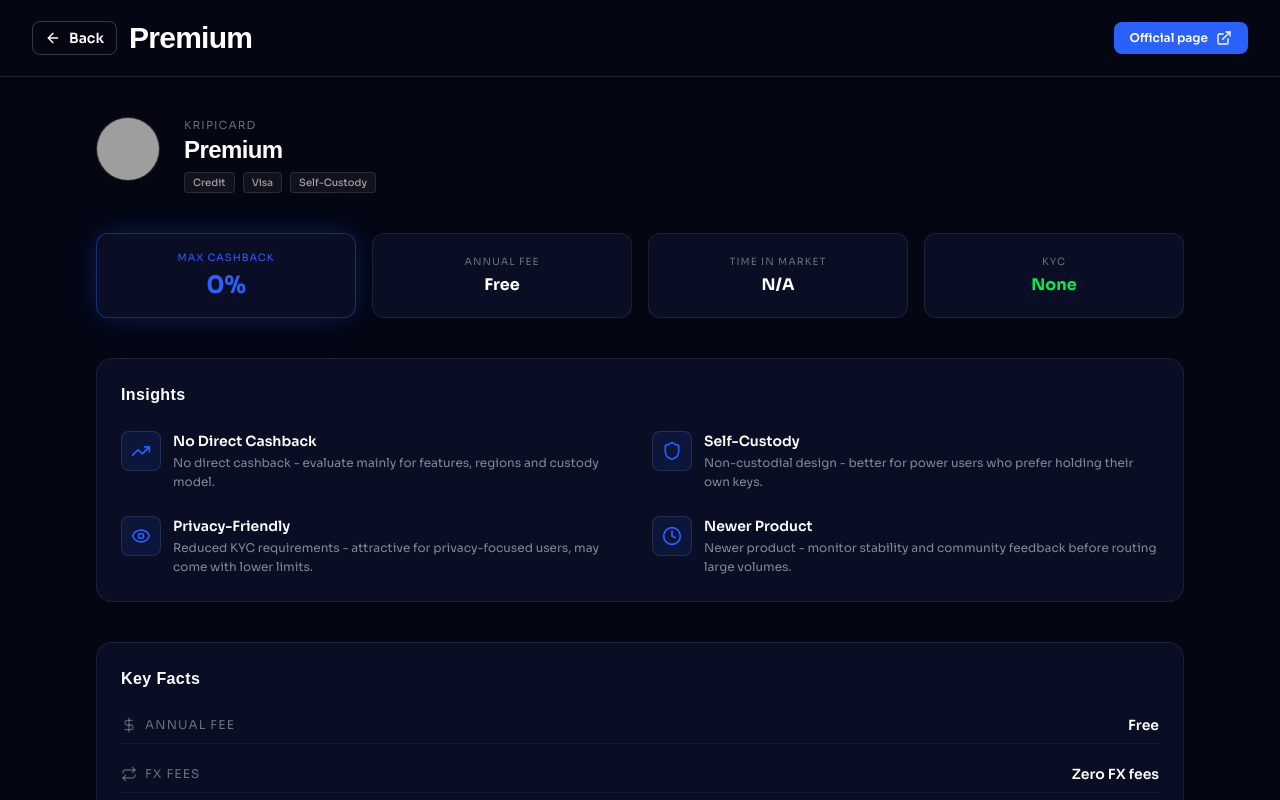
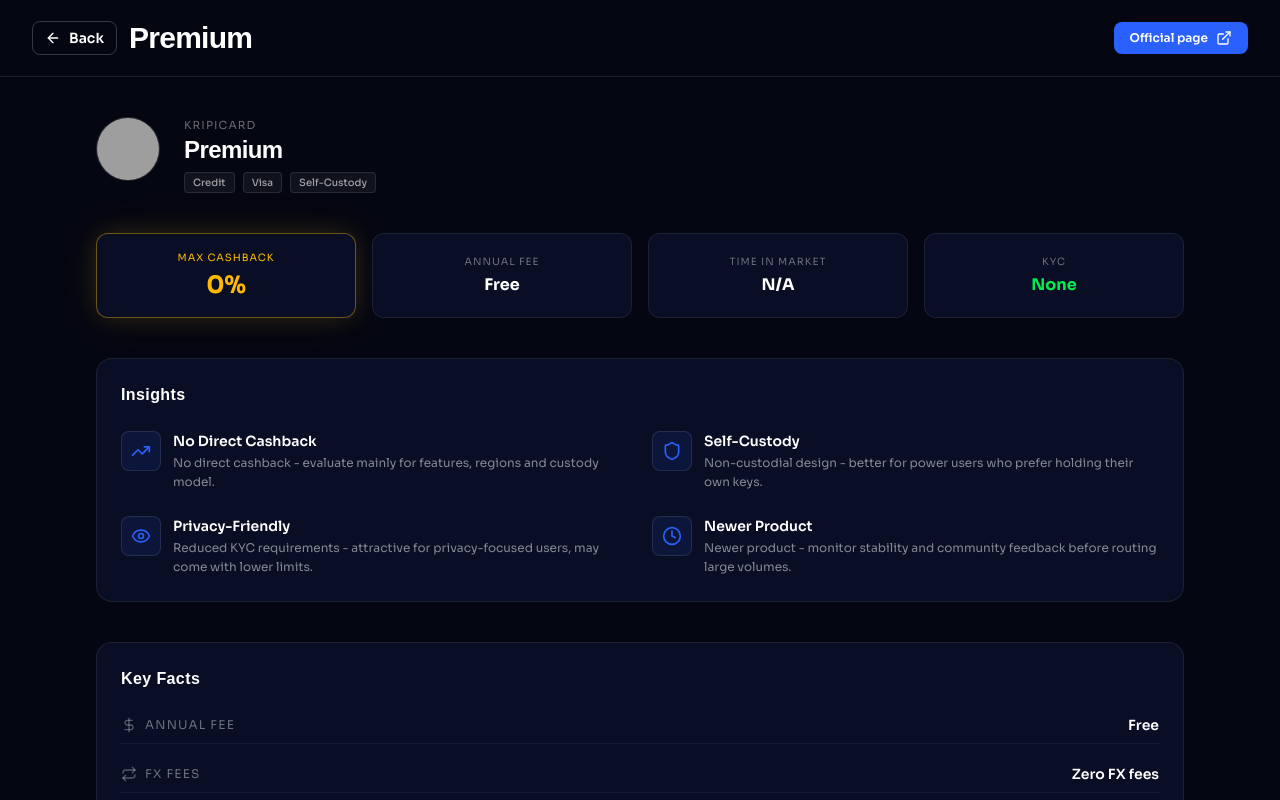
Before and after one commit to moic-digital/moic-neobanks-radar, a Next.js app: page /cards/Kripicard in a window 1280 px wide. Shown: the top 800 px of the page. Built offline with nearby package versions, Linux system fonts and the light colour scheme; no server answers; grey boxes are pictures that could not be loaded; a web font is replaced by a local one.

Commit message:
fix: filter color and neobank metrics

```diff
--- a/src/app/cards/[id]/page.tsx
+++ b/src/app/cards/[id]/page.tsx
@@ -208,11 +208,11 @@
 
         {/* Block 3 - Metrics grid */}
         <section className="grid grid-cols-2 sm:grid-cols-4 gap-3 sm:gap-4">
-          <div className="border border-moic-blue/40 bg-moic-surface rounded-xl p-4 flex flex-col items-center justify-center text-center shadow-[0_0_24px_rgba(42,96,251,0.2),0_0_48px_rgba(42,96,251,0.08)] hover:-translate-y-1 hover:border-moic-blue/60 hover:shadow-[0_0_24px_rgba(42,96,251,0.25),0_0_48px_rgba(42,96,251,0.1)] transition-all duration-300">
-            <span className="text-moic-blue text-[9px] sm:text-[10px] uppercase tracking-widest mb-1">
+          <div className="border border-amber-400/40 bg-moic-surface rounded-xl p-4 flex flex-col items-center justify-center text-center shadow-[0_0_24px_rgba(251,191,36,0.15),0_0_48px_rgba(251,191,36,0.06)] hover:-translate-y-1 hover:border-amber-400/70 hover:shadow-[0_0_24px_rgba(251,191,36,0.3),0_0_48px_rgba(251,191,36,0.12)] transition-all duration-300">
+            <span className="text-amber-400 text-[9px] sm:text-[10px] uppercase tracking-widest mb-1">
               Max Cashback
             </span>
-            <span className="text-moic-blue font-bold text-xl sm:text-2xl">
+            <span className="text-amber-400 font-bold text-xl sm:text-2xl">
               {cashbackLabel}
             </span>
           </div>
--- a/src/components/FilterBar.tsx
+++ b/src/components/FilterBar.tsx
@@ -222,7 +222,7 @@
         >
           <KeyRound className={`w-4 h-4 shrink-0 ${getTriStateIconClasses(selfCustodyState)}`} />
           <span>
-            {selfCustodyState === "none" && "Self-Custody"}
+            {selfCustodyState === "none" && "Custody"}
             {selfCustodyState === "with" && "Self-Custody"}
             {selfCustodyState === "without" && "Custodial"}
           </span>
```
